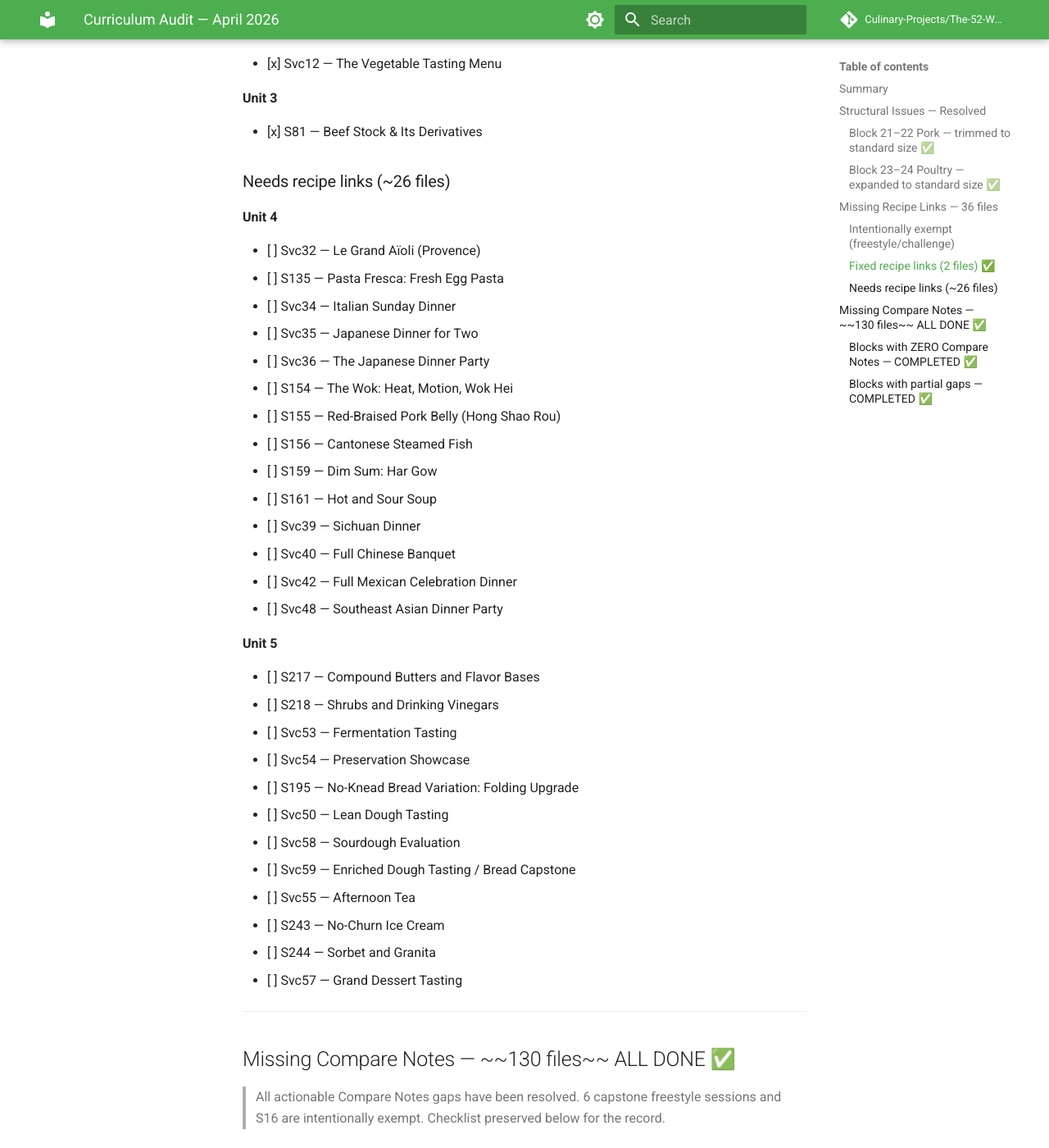
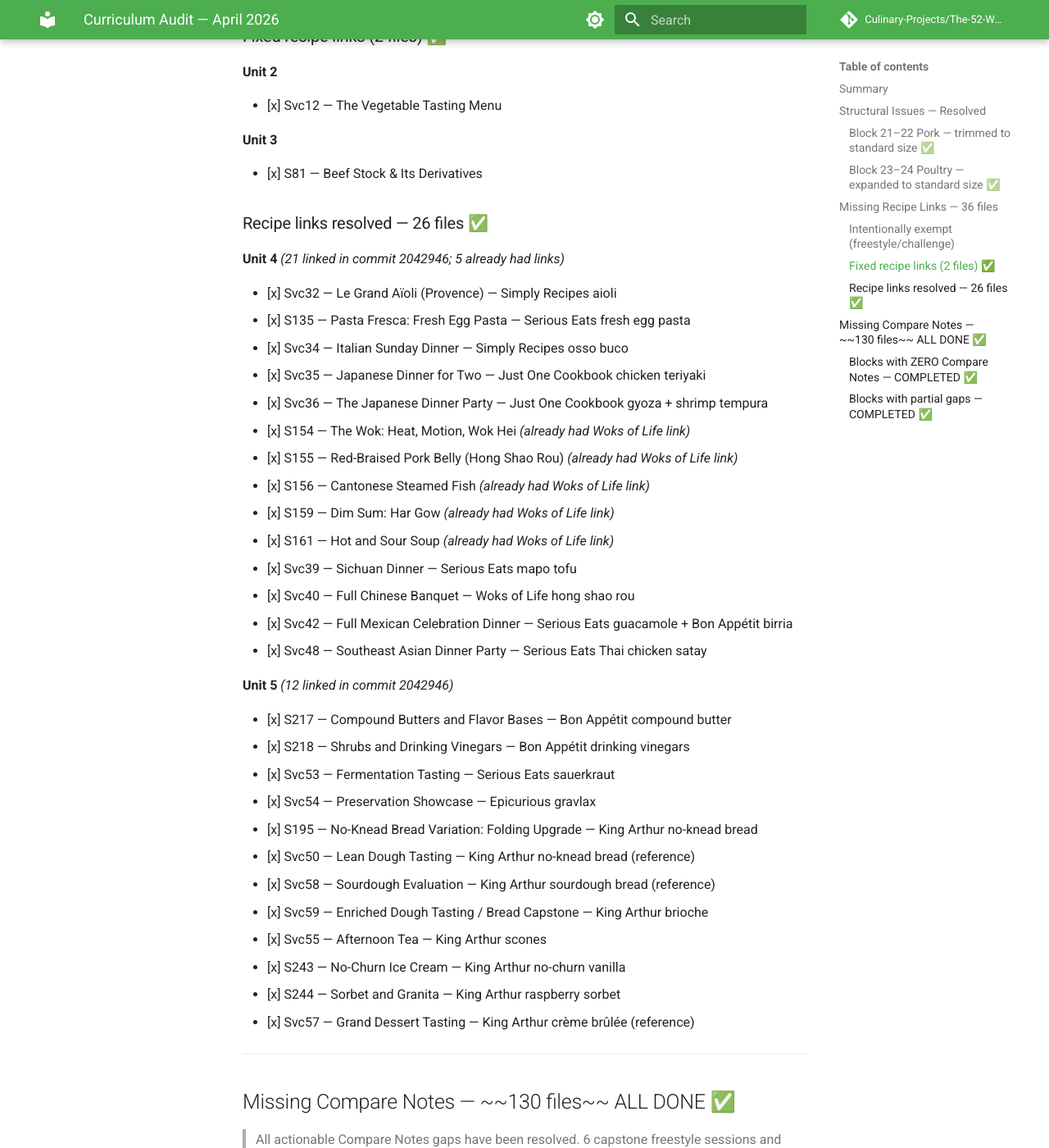
Before and after one commit to Culinary-Projects/The-52-Week-Culinary-Project, an MkDocs documentation site: the page built from docs/curriculum-audit.md, in a window 1280 px wide and 1400 px high, scrolled down 1910 px. Shown: the whole window at 82% size. Built offline with MkDocs 1.6.1 and Material for MkDocs 9.7.7, drawn with Linux system fonts in a browser that asks for light colours; comment, search, counter and statistics services are not loaded; some of the changed text lies outside the part shown.

Commit message:
Update curriculum-audit.md and review-index.md: all recipe gaps resolved
- curriculum-audit.md: checked off all 26 recipe items (21 fixed + 5 false positives)
  - Summary table: actionable recipe gaps now 0
  - "Needs recipe links" section renamed to "Recipe links resolved"
  - Each item annotated with source site
- review-index.md: updated 21 rows from "*(described inline)*" to actual recipe links
  - Unit 4: Svc32, S135, Svc34, Svc35, Svc36, Svc39, Svc40, Svc42, Svc48
  - Unit 5: S217, S218, Svc53, Svc54, S195, Svc50, Svc58, Svc59, Svc55, S243, S244, Svc57

```diff
--- a/docs/curriculum-audit.md
+++ b/docs/curriculum-audit.md
@@ -8,15 +8,15 @@
 
 | Metric | Count | % of 260 files |
 |---|---|---|
-| Sessions/services missing recipe links | **36** | 14% |
+| Sessions/services missing recipe links | **0** | 0% |
 | Sessions/services missing Compare Notes | **0** | 0% |
 | Capstone freestyle (intentionally exempt) | 10 recipes + 7 CN | 4% |
-| **Actionable recipe gaps** | **~26** | 10% |
+| **Actionable recipe gaps** | **0** | 0% |
 | **Actionable Compare Notes gaps** | **0** | 0% |
 
 > **Compare Notes:** All 120+ actionable gaps resolved across commits 566deb3, 3a04576, 3f860c2, e2d7747, 84782dc, 5049b04, 3c7ad89, 7ca63dc (124 files edited). 6 capstone sessions (S225, S226, S228, S229, S230, S233) and 1 freestyle session (S16) are intentionally exempt. 4 capstone files (S227, S231, S232, Svc56) received CN anyway.
 >
-> **Recipe Links:** Svc12 and S81 fixed. ~26 actionable gaps remain.
+> **Recipe Links:** All gaps resolved. Svc12, S81 fixed first; 21 files linked in commit 2042946; 5 Chinese files (S154, S155, S156, S159, S161) were false positives — already had Woks of Life recipe links.
 
 ---
 
@@ -63,39 +63,39 @@
 
 - [x] S81 — Beef Stock & Its Derivatives
 
-### Needs recipe links (~26 files)
+### Recipe links resolved — 26 files ✅
 
-**Unit 4**
+**Unit 4** *(21 linked in commit 2042946; 5 already had links)*
 
-- [ ] Svc32 — Le Grand Aïoli (Provence)
-- [ ] S135 — Pasta Fresca: Fresh Egg Pasta
-- [ ] Svc34 — Italian Sunday Dinner
-- [ ] Svc35 — Japanese Dinner for Two
-- [ ] Svc36 — The Japanese Dinner Party
-- [ ] S154 — The Wok: Heat, Motion, Wok Hei
-- [ ] S155 — Red-Braised Pork Belly (Hong Shao Rou)
-- [ ] S156 — Cantonese Steamed Fish
-- [ ] S159 — Dim Sum: Har Gow
-- [ ] S161 — Hot and Sour Soup
-- [ ] Svc39 — Sichuan Dinner
-- [ ] Svc40 — Full Chinese Banquet
-- [ ] Svc42 — Full Mexican Celebration Dinner
-- [ ] Svc48 — Southeast Asian Dinner Party
+- [x] Svc32 — Le Grand Aïoli (Provence) — Simply Recipes aioli
+- [x] S135 — Pasta Fresca: Fresh Egg Pasta — Serious Eats fresh egg pasta
+- [x] Svc34 — Italian Sunday Dinner — Simply Recipes osso buco
+- [x] Svc35 — Japanese Dinner for Two — Just One Cookbook chicken teriyaki
+- [x] Svc36 — The Japanese Dinner Party — Just One Cookbook gyoza + shrimp tempura
+- [x] S154 — The Wok: Heat, Motion, Wok Hei *(already had Woks of Life link)*
+- [x] S155 — Red-Braised Pork Belly (Hong Shao Rou) *(already had Woks of Life link)*
+- [x] S156 — Cantonese Steamed Fish *(already had Woks of Life link)*
+- [x] S159 — Dim Sum: Har Gow *(already had Woks of Life link)*
+- [x] S161 — Hot and Sour Soup *(already had Woks of Life link)*
+- [x] Svc39 — Sichuan Dinner — Serious Eats mapo tofu
+- [x] Svc40 — Full Chinese Banquet — Woks of Life hong shao rou
+- [x] Svc42 — Full Mexican Celebration Dinner — Serious Eats guacamole + Bon Appétit birria
+- [x] Svc48 — Southeast Asian Dinner Party — Serious Eats Thai chicken satay
 
-**Unit 5**
+**Unit 5** *(12 linked in commit 2042946)*
 
-- [ ] S217 — Compound Butters and Flavor Bases
-- [ ] S218 — Shrubs and Drinking Vinegars
-- [ ] Svc53 — Fermentation Tasting
-- [ ] Svc54 — Preservation Showcase
-- [ ] S195 — No-Knead Bread Variation: Folding Upgrade
-- [ ] Svc50 — Lean Dough Tasting
-- [ ] Svc58 — Sourdough Evaluation
-- [ ] Svc59 — Enriched Dough Tasting / Bread Capstone
-- [ ] Svc55 — Afternoon Tea
-- [ ] S243 — No-Churn Ice Cream
-- [ ] S244 — Sorbet and Granita
-- [ ] Svc57 — Grand Dessert Tasting
+- [x] S217 — Compound Butters and Flavor Bases — Bon Appétit compound butter
+- [x] S218 — Shrubs and Drinking Vinegars — Bon Appétit drinking vinegars
+- [x] Svc53 — Fermentation Tasting — Serious Eats sauerkraut
+- [x] Svc54 — Preservation Showcase — Epicurious gravlax
+- [x] S195 — No-Knead Bread Variation: Folding Upgrade — King Arthur no-knead bread
+- [x] Svc50 — Lean Dough Tasting — King Arthur no-knead bread (reference)
+- [x] Svc58 — Sourdough Evaluation — King Arthur sourdough bread (reference)
+- [x] Svc59 — Enriched Dough Tasting / Bread Capstone — King Arthur brioche
+- [x] Svc55 — Afternoon Tea — King Arthur scones
+- [x] S243 — No-Churn Ice Cream — King Arthur no-churn vanilla
+- [x] S244 — Sorbet and Granita — King Arthur raspberry sorbet
+- [x] Svc57 — Grand Dessert Tasting — King Arthur crème brûlée (reference)
 
 ---
 
```
Also changed, not shown: docs/review-index.md (+21 -21 lines).
